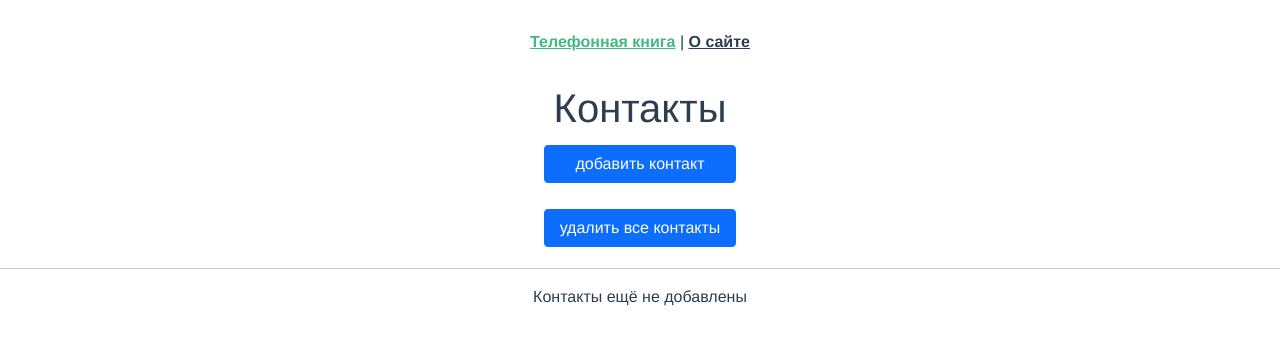
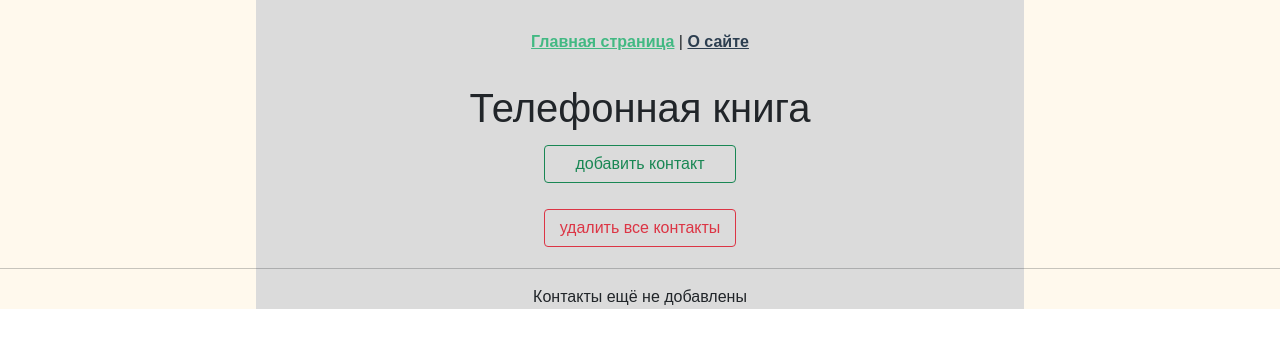
Before and after one commit to sk1p433/Vue-JS-3-phonebook, a Vue app: page / in a window 1280 px wide. Shown: the top 348 px of the page. Built offline with nearby package versions, Linux system fonts and the light colour scheme; what maska would draw is missing.

Commit message:
view was improved

```diff
--- a/src/App.vue
+++ b/src/App.vue
@@ -1,6 +1,6 @@
 <template>
   <nav>
-    <router-link to="/">Телефонная книга</router-link> |
+    <router-link to="/">Главная страница</router-link> |
     <router-link to="/about">О сайте</router-link>
   </nav>
   <router-view/>
@@ -8,11 +8,9 @@
 
 <style>
 #app {
-  font-family: Avenir, Helvetica, Arial, sans-serif;
-  -webkit-font-smoothing: antialiased;
-  -moz-osx-font-smoothing: grayscale;
+  font-family: sans-serif;
   text-align: center;
-  color: #2c3e50;
+  background: linear-gradient(to right, #FFF9ED 20%, #DBDBDB 20%, #DBDBDB 80%, #FFF9ED 80%);
 }
 
 nav {
--- a/src/components/AddContact.vue
+++ b/src/components/AddContact.vue
@@ -160,7 +160,7 @@ export default defineComponent({
     }
 
     const emailRules = {rules:
-          [(v: any) =>          !v ||
+          [(v: any) => !v ||
           !v.length ||
           /^[A-Z0-9._%+-]+@[A-Z0-9-]+.+.[A-Z]{2,4}$/i.test(v)
           ]
--- a/src/components/ContactEdit.vue
+++ b/src/components/ContactEdit.vue
@@ -52,7 +52,7 @@
       <p>Заметка <input v-model="state.note" class="form-control" placeholder="заметка" /> </p>
       <p>День рождения <input v-model="state.birthday" class="form-control" type="date" placeholder="день рождения" /> </p>
       <button
-        class="btn btn-primary"
+        class="btn btn-outline-success"
         :style="{ margin: '5px', width: '80%' }"
         @click="editContact(state.name, state.surname, state.phone.main, state.phone.work,
         state.phone.additional, state.email.personal, state.email.working, state.email.another,
@@ -63,7 +63,7 @@
       </button>
       <p><button
         @click="$router.push('/')"
-        class="btn btn-primary"
+        class="btn btn-outline-danger"
         :style="{ margin: '5px', width: '80%' }">
         Отменить редактирование
       </button></p>
--- a/src/components/ContactList.vue
+++ b/src/components/ContactList.vue
@@ -1,8 +1,8 @@
 <template>
 <div class="ContactList">
 
-<p><button @click="$router.push('addcontact')" class="btn btn-primary" :style="{ margin: '5px', width: '15%' }">добавить контакт</button></p>
-<button @click="deleteAllContacts" class="btn btn-primary" :style="{ margin: '5px', width: '15%' }">удалить все контакты</button>
+<p><button @click="$router.push('addcontact')" class="btn btn-outline-success" :style="{ margin: '5px', width: '15%' }">добавить контакт</button></p>
+<button @click="deleteAllContacts" class="btn btn-outline-danger" :style="{ margin: '5px', width: '15%' }">удалить все контакты</button>
 <hr/>
  <p v-if="getContacts().length==0">Контакты ещё не добавлены</p>
  <p v-else>
@@ -44,7 +44,7 @@ export default defineComponent({
         if (localStorage.getItem('contacts')) {
           let contactsArray = JSON.parse(localStorage.getItem('contacts')|| '{}')
           //сортировка контактов от А до Я по именам
-          let sortedContacts = contactsArray.sort((a:any, b:any) => (a.name < b.name ? -1 : 1))
+          let sortedContacts = contactsArray.sort((a:any, b:any) => (a.name.toLowerCase() < b.name.toLowerCase() ? -1 : 1))
           return sortedContacts
           }
         }
--- a/src/components/ContactPage.vue
+++ b/src/components/ContactPage.vue
@@ -2,7 +2,7 @@
 
 <div>
   <p><button
-  class="btn btn-primary"
+  class="btn btn-outline-success"
   :style="{ width: '15%' }"
   @click="$router.push(`editcontact/${getContact().id}`)"
   >
@@ -10,7 +10,7 @@
   </button></p>
   <button
   @click="deleteContact"
-  class="btn btn-primary"
+  class="btn btn-outline-danger"
   :style="{ margin: '5px', width: '15%' }">
   Удалить контакт
   </button>
--- a/src/views/HomeView.vue
+++ b/src/views/HomeView.vue
@@ -1,7 +1,7 @@
 <template>
   <div class="home">
-   <h1> Контакты</h1>
-    <ContactList msg="Welcome to Your Vue.js + TypeScript App"/>
+   <h1> Телефонная книга </h1>
+    <ContactList />
   </div>
 </template>
 
```
